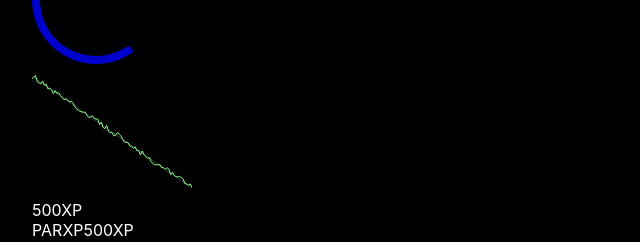
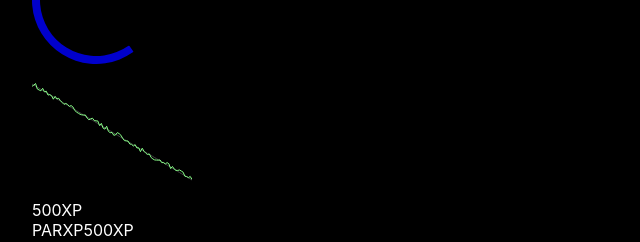
Before and after one commit to everalert/habits-battlepass, a Next.js app: page / in a window 1280 px wide. Shown: the part 938-1180 px from the top of the page, without its empty margins (0-640 px from the left). Built offline with nearby package versions, Linux system fonts and the light colour scheme.

Commit message:
adjust LineChart margins

```diff
--- a/src/elements/linechart.element.js
+++ b/src/elements/linechart.element.js
@@ -12,7 +12,7 @@ export default function LineChart() {
 		(svg) => {
 			const height = 128;
 			const width = 160;
-			const margin = { top: 8, right: 0, bottom: 8, left: 0 };
+			const margin = { top: 16, right: 0, bottom: 16, left: 0 };
 
 			const x = d3.scaleLinear()
 				.domain(d3.extent(data.map(d => d.date)))
```
